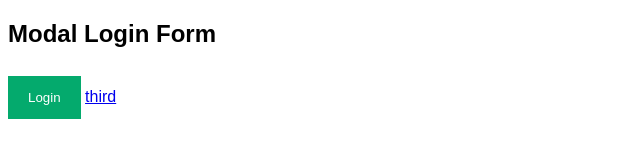
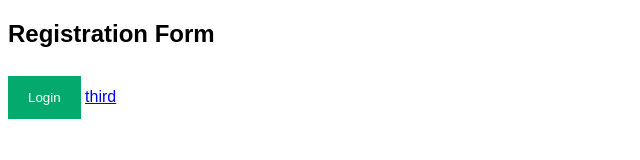
Before and after one commit to nageshkumargunji/New, a plain HTML site: page second.html in a window 1280 px wide. Shown: the full height of the page, 0-640 px from the left. Drawn offline with Linux system fonts and the light colour scheme.

Commit message:
2nd commit

```diff
--- a/second.html
+++ b/second.html
@@ -127,7 +127,7 @@ span.psw {
 </head>
 <body>
 
-<h2>Modal Login Form</h2>
+<h2>Registration Form</h2>
 
 <button onclick="document.getElementById('id01').style.display='block'" style="width:auto;">Login</button>
 
```
